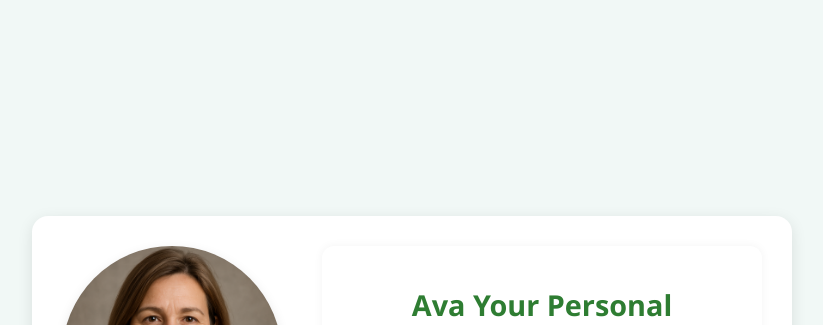
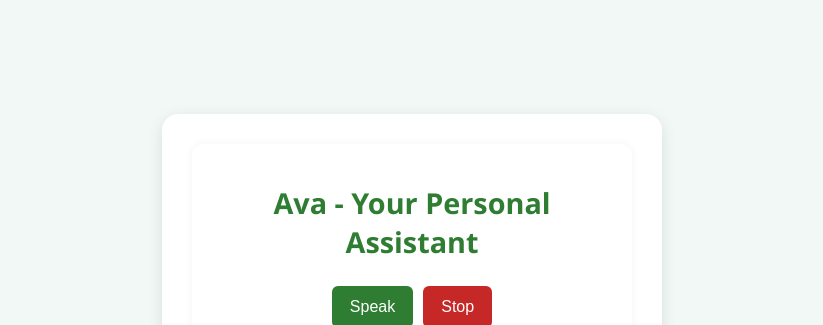
Before and after one commit to JUMUS01/ava-assistant, a Flask app: page / in a window 1280 px wide. Shown: the top 325 px of the page, without its empty margins (228-1051 px from the left). Run offline with Flask 3, Linux system fonts and the light colour scheme; some libraries are stand-ins or nearby versions.

Commit message:
Add Speak and Stop buttons with updated styles

```diff
--- a/templates/index.html
+++ b/templates/index.html
@@ -9,19 +9,20 @@
   <link rel="stylesheet" href="{{ url_for('static', filename='style.css') }}">
 </head>
 <body onload="initRecognition()">
-  <div class="container">
-    <div class="avatar" id="avatarContainer">
-      <!-- ? Lottie Avatar -->
-       <img id="assistantAvatar" src="{{ url_for('static', filename='Ava_Avatar.png') }}" alt="Ava">
-      <p><strong>Ava</strong><br><small>Your Senior Vital assistant</small></p>
-    </div>
+<div class="container">
+  <div class="chat-panel">
+    <h1>Ava - Your Personal Assistant</h1>
+<div class="button-container">
+  <button onclick="startListening()">Speak</button>
+  <button onclick="stopListening()" class="stop-btn">Stop</button>
+</div>
 
-    <div class="chat-panel">
-      <h1>Ava Your Personal Assistant</h1>
-      <div id="chatBox"></div>
-      <button onclick="toggleListening()">Let's discuss / Stop</button>
-    </div>
+  <div class="avatar" id="avatarContainer">
+    <img id="assistantAvatar" src="{{ url_for('static', filename='avatar.png') }}" alt="Ava">
+    <p><strong>Ava</strong><br><small>Your Assistant</small></p>
   </div>
+</div>
+
 
   <script src="{{ url_for('static', filename='script.js') }}"></script>
 </body>
```
